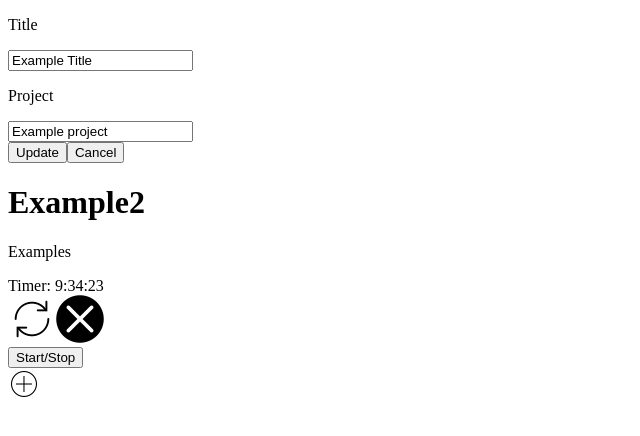
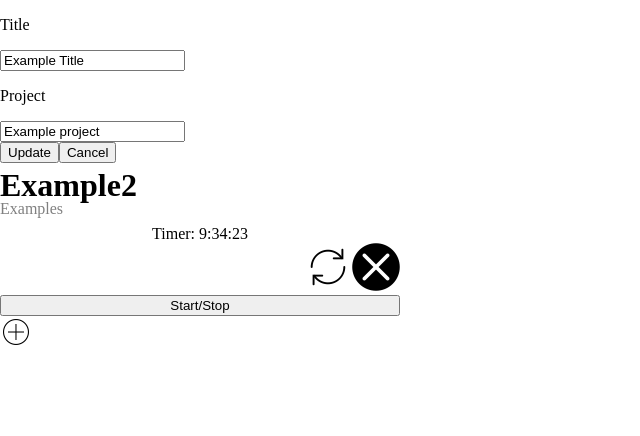
Before and after one commit to tsbajwa/time-tracker-app, a React (Create React App) app: page / in a window 1280 px wide. Shown: the top 436 px of the page, without its empty margins (0-640 px from the left). Built offline with nearby package versions, Linux system fonts and the light colour scheme.

Commit message:
Initial framework styling

```diff
--- a/src/App.scss
+++ b/src/App.scss
@@ -0,0 +1,3 @@
+@import './styling/__page.scss';
+
+@import './styling/__timer.scss'
--- /dev/null
+++ b/src/styling/__page.scss
@@ -0,0 +1,6 @@
+body {
+  width: 100%;
+  height: 100%;
+  margin: 0;
+  padding: 0;
+}
--- /dev/null
+++ b/src/styling/__timer.scss
@@ -0,0 +1,23 @@
+.timer {
+  display: flex;
+  flex-direction: column;
+  max-width: 400px;
+
+  &__headings {
+    h1 {
+      line-height: 10%;
+    }
+
+    p {
+      line-height: 0;
+      color: grey;
+    }
+  }
+  &__time {
+    text-align: center;
+  }
+
+  &__editOptions {
+    align-self: flex-end;
+  }
+}
```
